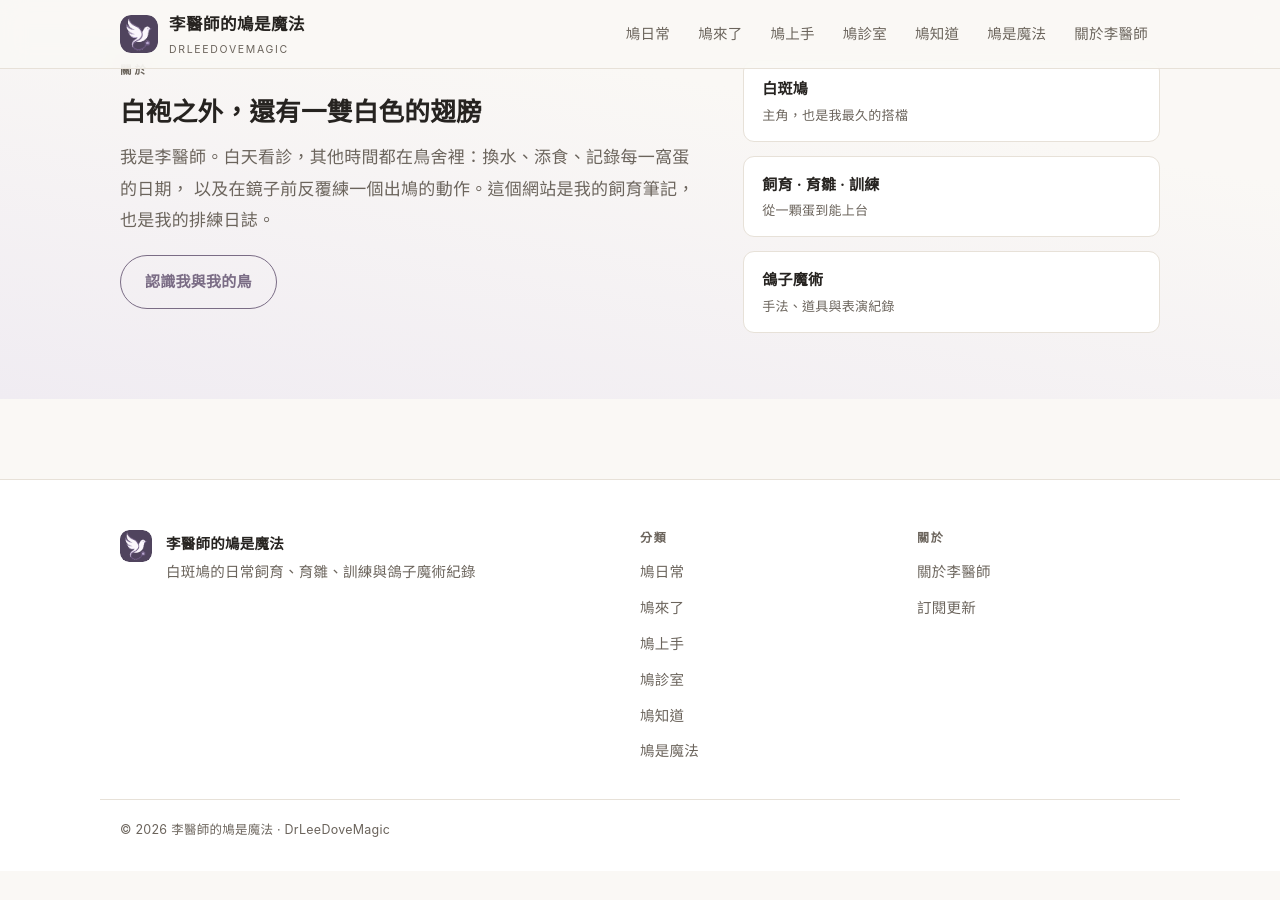
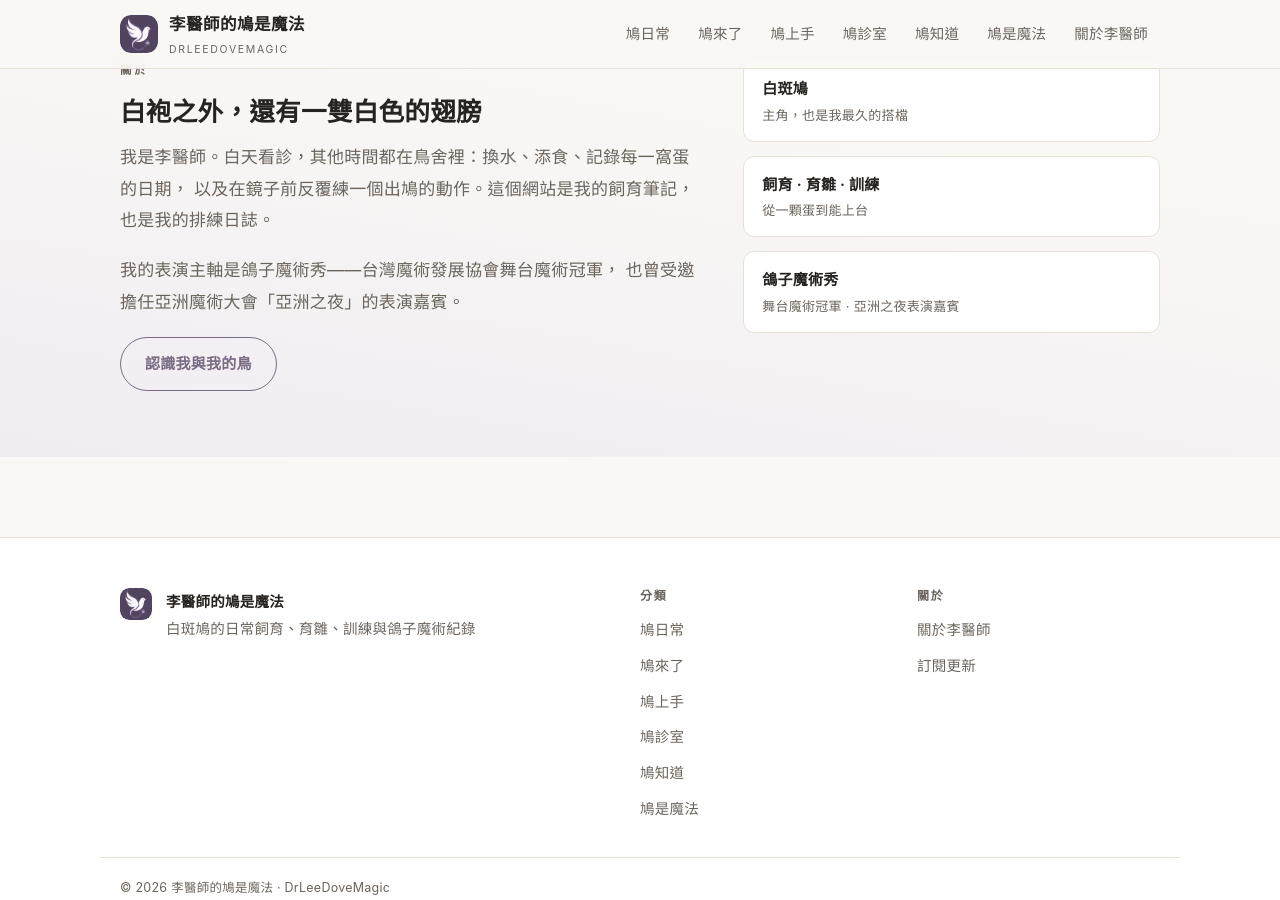
Before and after one commit to sherlocklee0212/drleedovemagic, a Jekyll site: the page built from index.html, in a window 1280 px wide and 900 px high, scrolled down 1932 px. Built offline with Jekyll 4.4.1, drawn with Linux system fonts in a browser that asks for light colours; before the commit the page ends 2803 px from its top, so only the background shows below that.

Commit message:
首頁與網站簡介補上魔術經歷
首頁關於區塊加入表演主軸與兩項經歷，右側條列同步改為可掃讀的形式；
網站簡介改寫，讓搜尋結果與分享說明一開頭就點出鴿子魔術秀表演者身分。

Co-Authored-By: Claude Opus 5 <noreply@anthropic.com>

```diff
--- a/_config.yml
+++ b/_config.yml
@@ -1,9 +1,10 @@
 # ── 網站基本資料 ──────────────────────────────────────────────
 title: 李醫師的鳩是魔法
 tagline: 白斑鳩的日常飼育、育雛、訓練與鴿子魔術紀錄
+# 這段會出現在 Google 搜尋結果的摘要，以及分享連結時的說明文字
 description: >-
-  李醫師的鳩是魔法（DrLeeDoveMagic）— 記錄我與白斑鳩之間的日常：
-  飼養、育雛、訓練與健康照護，以及鴿子魔術的手法思考與表演紀錄。
+  鴿子魔術秀表演者李醫師的白斑鳩紀錄：日常飼育、配對育雛、上手訓練與健康照護，
+  以及魔術手法與表演現場。台灣魔術發展協會舞台魔術冠軍、亞洲魔術大會「亞洲之夜」表演嘉賓。
 author: 李醫師
 lang: zh-Hant
 
--- a/index.html
+++ b/index.html
@@ -73,12 +73,16 @@ layout: default
         我是李醫師。白天看診，其他時間都在鳥舍裡：換水、添食、記錄每一窩蛋的日期，
         以及在鏡子前反覆練一個出鳩的動作。這個網站是我的飼育筆記，也是我的排練日誌。
       </p>
+      <p>
+        我的表演主軸是鴿子魔術秀——台灣魔術發展協會舞台魔術冠軍，
+        也曾受邀擔任亞洲魔術大會「亞洲之夜」的表演嘉賓。
+      </p>
       <a class="btn ghost" href="{{ '/about/' | relative_url }}">認識我與我的鳥</a>
     </div>
     <ul class="facts">
       <li><strong>白斑鳩</strong><span class="muted">主角，也是我最久的搭檔</span></li>
       <li><strong>飼育 · 育雛 · 訓練</strong><span class="muted">從一顆蛋到能上台</span></li>
-      <li><strong>鴿子魔術</strong><span class="muted">手法、道具與表演紀錄</span></li>
+      <li><strong>鴿子魔術秀</strong><span class="muted">舞台魔術冠軍 · 亞洲之夜表演嘉賓</span></li>
     </ul>
   </div>
 </section>
```
